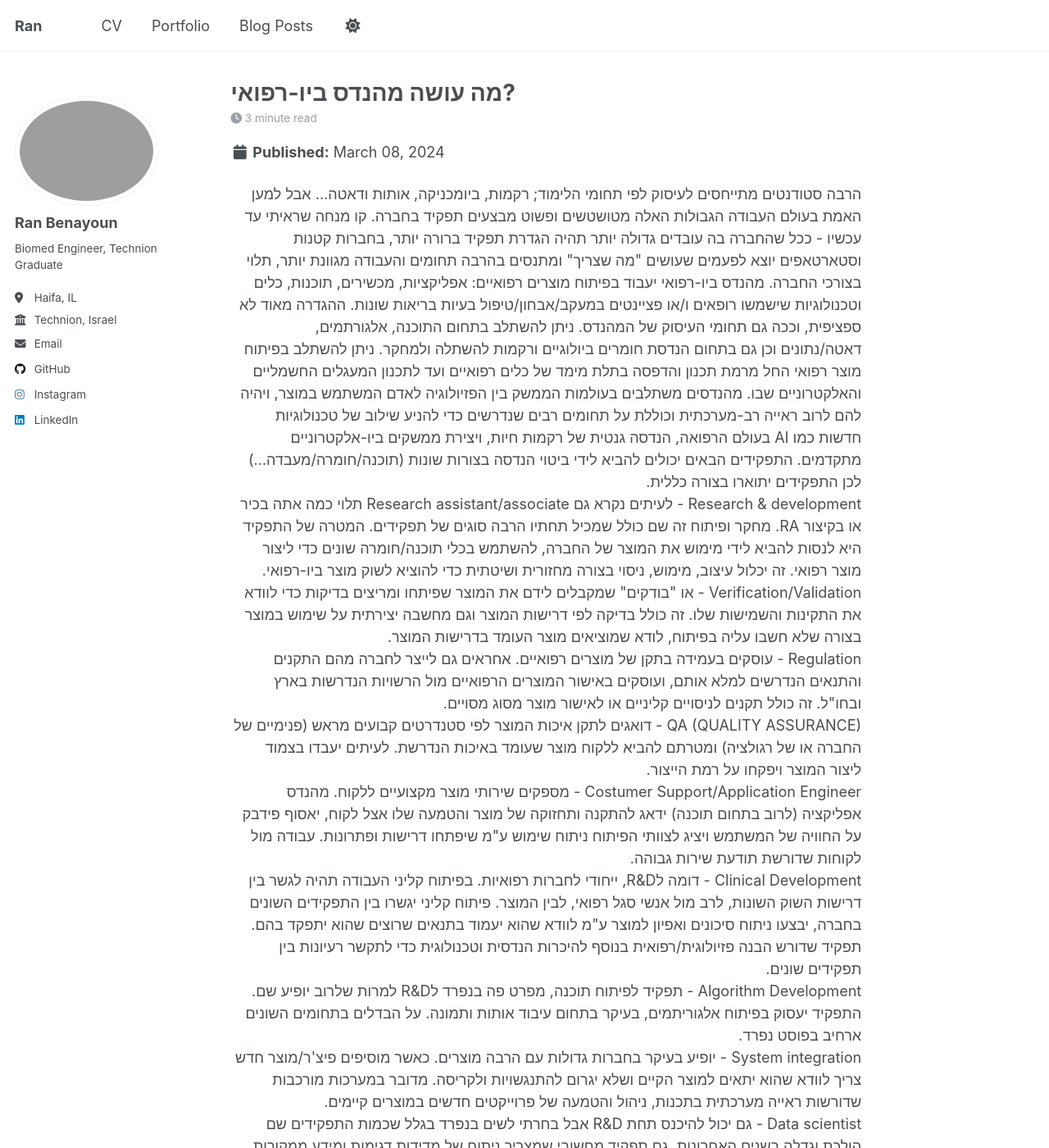
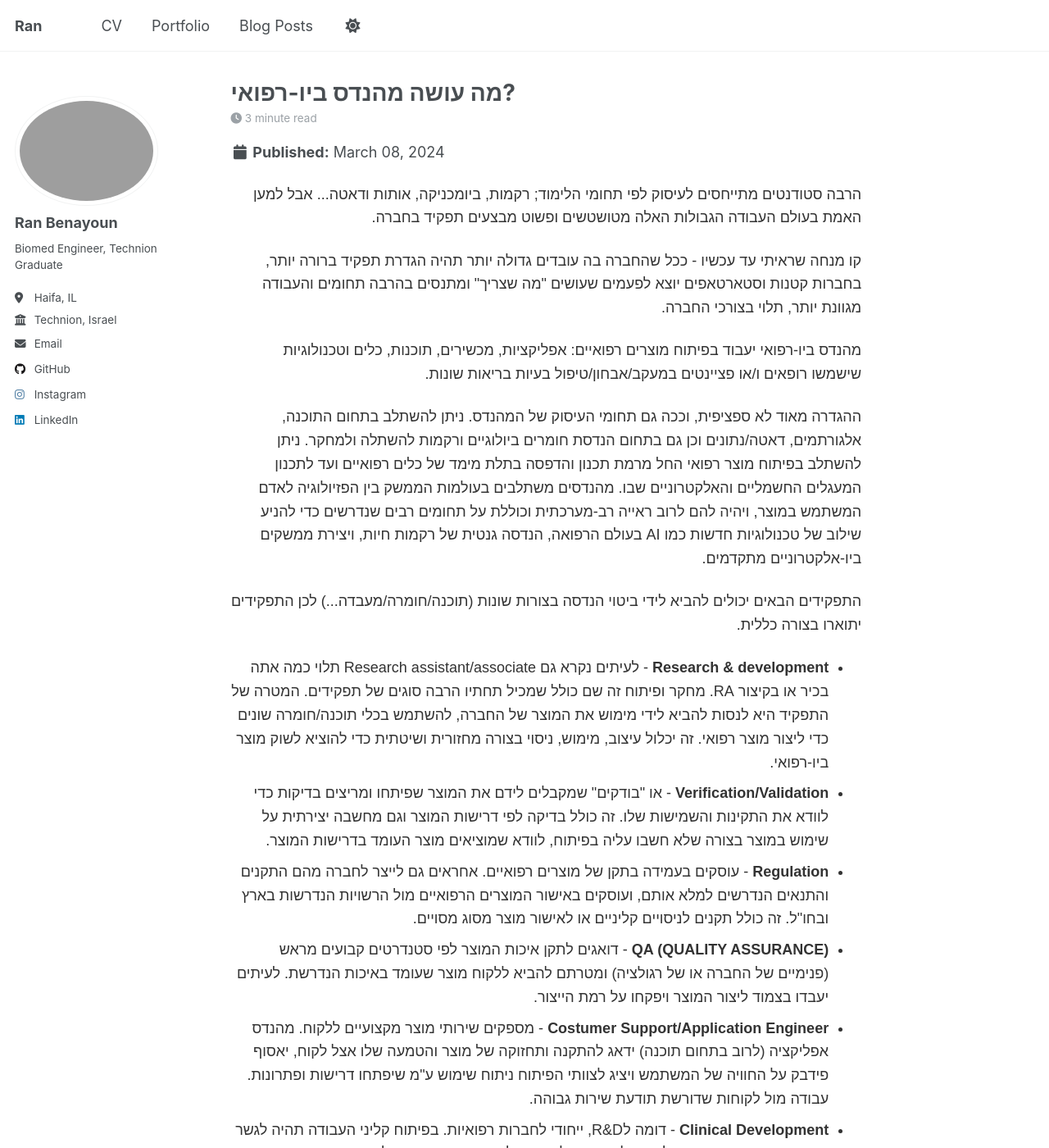
Before and after one commit to ranbenayoun/ranbe, a Jekyll site: the page built from _posts/2013-08-14-blog-post-2.md, in a window 1280 px wide and 1400 px high. Shown: the whole window at 82% size. Built offline with Jekyll 4.4.1, drawn with Linux system fonts in a browser that asks for light colours; some of the changed text lies outside the part shown.

Commit message:
שינוי בלוג פוסטים וקישורים לפורטפוליו

```diff
--- a/_portfolio/portfolio-2.html
+++ b/_portfolio/portfolio-2.html
@@ -1,5 +1,5 @@
 ---
-title: "Cults 3D portfolio"
+title: "Cults 3D Portfolio"
 excerpt: "My original designs, for purchase<br/>"
 collection: portfolio
 permalink: https://cults3d.com/en/users/ranbenayoun/3d-models
--- a/_posts/2013-08-14-blog-post-2.md
+++ b/_posts/2013-08-14-blog-post-2.md
@@ -7,20 +7,36 @@ tags:
   - עבודה
   - תפקידים
 ---
-<div dir="rtl" align="right">
+<div dir="rtl" style="font-family: Arial, sans-serif; line-height: 1.6; color: #333; max-width: 800px; margin: auto;">
 
-הרבה סטודנטים מתייחסים לעיסוק לפי תחומי הלימוד; רקמות, ביומכניקה, אותות ודאטה... אבל למען האמת בעולם העבודה הגבולות האלה מטושטשים ופשוט מבצעים תפקיד בחברה.
-קו מנחה שראיתי עד עכשיו - ככל שהחברה בה עובדים גדולה יותר תהיה הגדרת תפקיד ברורה יותר, בחברות קטנות וסטארטאפים יוצא לפעמים שעושים "מה שצריך" ומתנסים בהרבה תחומים והעבודה מגוונת יותר, תלוי בצורכי החברה.
-מהנדס ביו-רפואי יעבוד בפיתוח מוצרים רפואיים: אפליקציות, מכשירים, תוכנות, כלים וטכנולוגיות שישמשו רופאים ו/או פציינטים במעקב/אבחון/טיפול בעיות בריאות שונות.
-ההגדרה מאוד לא ספציפית, וככה גם תחומי העיסוק של המהנדס. ניתן להשתלב בתחום התוכנה, אלגורתמים, דאטה/נתונים וכן גם בתחום הנדסת חומרים ביולוגיים ורקמות להשתלה ולמחקר. ניתן להשתלב בפיתוח מוצר רפואי החל מרמת תכנון והדפסה בתלת מימד של כלים רפואיים ועד לתכנון המעגלים החשמליים והאלקטרוניים שבו. מהנדסים משתלבים בעולמות הממשק בין הפזיולוגיה לאדם המשתמש במוצר, ויהיה להם לרוב ראייה רב-מערכתית וכוללת על תחומים רבים שנדרשים כדי להניע שילוב של טכנולוגיות חדשות כמו AI בעולם הרפואה, הנדסה גנטית של רקמות חיות, ויצירת ממשקים ביו-אלקטרוניים מתקדמים.
-התפקידים הבאים יכולים להביא לידי ביטוי הנדסה בצורות שונות (תוכנה/חומרה/מעבדה...) לכן התפקידים יתוארו בצורה כללית.
-<br>Research & development - לעיתים נקרא גם Research assistant/associate תלוי כמה אתה בכיר או בקיצור RA. מחקר ופיתוח זה שם כולל שמכיל תחתיו הרבה סוגים של תפקידים. המטרה של התפקיד היא לנסות להביא לידי מימוש את המוצר של החברה, להשתמש בכלי תוכנה/חומרה שונים כדי ליצור מוצר רפואי. זה יכלול עיצוב, מימוש, ניסוי בצורה מחזורית ושיטתית כדי להוציא לשוק מוצר ביו-רפואי.
-<br>Verification/Validation - או "בודקים" שמקבלים לידם את המוצר שפיתחו ומריצים בדיקות כדי לוודא את התקינות והשמישות שלו. זה כולל בדיקה לפי דרישות המוצר וגם מחשבה יצירתית על שימוש במוצר בצורה שלא חשבו עליה בפיתוח, לודא שמוציאים מוצר העומד בדרישות המוצר.
-<br>Regulation - עוסקים בעמידה בתקן של מוצרים רפואיים. אחראים גם לייצר לחברה מהם התקנים והתנאים הנדרשים למלא אותם, ועוסקים באישור המוצרים הרפואיים מול הרשויות הנדרשות בארץ ובחו"ל. זה כולל תקנים לניסויים קליניים או לאישור מוצר מסוג מסויים.
-<br>QA (QUALITY ASSURANCE) - דואגים לתקן איכות המוצר לפי סטנדרטים קבועים מראש (פנימיים של החברה או של רגולציה) ומטרתם להביא ללקוח מוצר שעומד באיכות הנדרשת. לעיתים יעבדו בצמוד ליצור המוצר ויפקחו על רמת הייצור.
-<br>Costumer Support/Application Engineer - מספקים שירותי מוצר מקצועיים ללקוח. מהנדס אפליקציה (לרוב בתחום תוכנה) ידאג להתקנה ותחזוקה של מוצר והטמעה שלו אצל לקוח, יאסוף פידבק על החוויה של המשתמש ויציג לצוותי הפיתוח ניתוח שימוש ע"מ שיפתחו דרישות ופתרונות. עבודה מול לקוחות שדורשת תודעת שירות גבוהה.
-<br>Clinical Development - דומה לR&D, ייחודי לחברות רפואיות. בפיתוח קליני העבודה תהיה לגשר בין דרישות השוק השונות, לרב מול אנשי סגל רפואי, לבין המוצר. פיתוח קליני יגשרו בין התפקידים השונים בחברה, יבצעו ניתוח סיכונים ואפיון למוצר ע"מ לוודא שהוא יעמוד בתנאים שרוצים שהוא יתפקד בהם. תפקיד שדורש הבנה פזיולוגית/רפואית בנוסף להיכרות הנדסית וטכנולוגית כדי לתקשר רעיונות בין תפקידים שונים.
-<br>Algorithm Development - תפקיד לפיתוח תוכנה, מפרט פה בנפרד לR&D למרות שלרוב יופיע שם. התפקיד יעסוק בפיתוח אלגוריתמים, בעיקר בתחום עיבוד אותות ותמונה. על הבדלים בתחומים השונים ארחיב בפוסט נפרד.
-<br>System integration - יופיע בעיקר בחברות גדולות עם הרבה מוצרים. כאשר מוסיפים פיצ'ר/מוצר חדש צריך לוודא שהוא יתאים למוצר הקיים ושלא יגרום להתנגשויות ולקריסה. מדובר במערכות מורכבות שדורשות ראייה מערכתית בתכנות, ניהול והטמעה של פרוייקטים חדשים במוצרים קיימים.
-<br>Data scientist - גם יכול להיכנס תחת R&D אבל בחרתי לשים בנפרד בגלל שכמות התפקידים שם הולכת וגדלה בשנים האחרונות. גם תפקיד מחשובי שמצריך ניתוח של מדידות,דגימות ומידע ממקורות שונים. עולם הדאטה היום הולך וגדל גם בשימוש רפואי ויש חשיבות להבנה רפואית של משמעות הדאטה ע"מ להפיק ממנו מסקנות נכונות.
-*כל הפוסט נכתב מחוויה וידע אישי שלי, מוזמנים להעיר או להוסיף על עוד תפקידים
+<p>הרבה סטודנטים מתייחסים לעיסוק לפי תחומי הלימוד; רקמות, ביומכניקה, אותות ודאטה... אבל למען האמת בעולם העבודה הגבולות האלה מטושטשים ופשוט מבצעים תפקיד בחברה.</p>
+
+<p>קו מנחה שראיתי עד עכשיו - ככל שהחברה בה עובדים גדולה יותר תהיה הגדרת תפקיד ברורה יותר, בחברות קטנות וסטארטאפים יוצא לפעמים שעושים "מה שצריך" ומתנסים בהרבה תחומים והעבודה מגוונת יותר, תלוי בצורכי החברה.</p>
+
+<p>מהנדס ביו-רפואי יעבוד בפיתוח מוצרים רפואיים: אפליקציות, מכשירים, תוכנות, כלים וטכנולוגיות שישמשו רופאים ו/או פציינטים במעקב/אבחון/טיפול בעיות בריאות שונות.</p>
+
+<p>ההגדרה מאוד לא ספציפית, וככה גם תחומי העיסוק של המהנדס. ניתן להשתלב בתחום התוכנה, אלגורתמים, דאטה/נתונים וכן גם בתחום הנדסת חומרים ביולוגיים ורקמות להשתלה ולמחקר. ניתן להשתלב בפיתוח מוצר רפואי החל מרמת תכנון והדפסה בתלת מימד של כלים רפואיים ועד לתכנון המעגלים החשמליים והאלקטרוניים שבו. מהנדסים משתלבים בעולמות הממשק בין הפזיולוגיה לאדם המשתמש במוצר, ויהיה להם לרוב ראייה רב-מערכתית וכוללת על תחומים רבים שנדרשים כדי להניע שילוב של טכנולוגיות חדשות כמו AI בעולם הרפואה, הנדסה גנטית של רקמות חיות, ויצירת ממשקים ביו-אלקטרוניים מתקדמים.</p>
+
+<p>התפקידים הבאים יכולים להביא לידי ביטוי הנדסה בצורות שונות (תוכנה/חומרה/מעבדה...) לכן התפקידים יתוארו בצורה כללית.</p>
+
+<ul>
+  <li><strong>Research & development</strong> - לעיתים נקרא גם Research assistant/associate תלוי כמה אתה בכיר או בקיצור RA. מחקר ופיתוח זה שם כולל שמכיל תחתיו הרבה סוגים של תפקידים. המטרה של התפקיד היא לנסות להביא לידי מימוש את המוצר של החברה, להשתמש בכלי תוכנה/חומרה שונים כדי ליצור מוצר רפואי. זה יכלול עיצוב, מימוש, ניסוי בצורה מחזורית ושיטתית כדי להוציא לשוק מוצר ביו-רפואי.</li>
+
+  <li><strong>Verification/Validation</strong> - או "בודקים" שמקבלים לידם את המוצר שפיתחו ומריצים בדיקות כדי לוודא את התקינות והשמישות שלו. זה כולל בדיקה לפי דרישות המוצר וגם מחשבה יצירתית על שימוש במוצר בצורה שלא חשבו עליה בפיתוח, לוודא שמוציאים מוצר העומד בדרישות המוצר.</li>
+
+  <li><strong>Regulation</strong> - עוסקים בעמידה בתקן של מוצרים רפואיים. אחראים גם לייצר לחברה מהם התקנים והתנאים הנדרשים למלא אותם, ועוסקים באישור המוצרים הרפואיים מול הרשויות הנדרשות בארץ ובחו"ל. זה כולל תקנים לניסויים קליניים או לאישור מוצר מסוג מסויים.</li>
+
+  <li><strong>QA (QUALITY ASSURANCE)</strong> - דואגים לתקן איכות המוצר לפי סטנדרטים קבועים מראש (פנימיים של החברה או של רגולציה) ומטרתם להביא ללקוח מוצר שעומד באיכות הנדרשת. לעיתים יעבדו בצמוד ליצור המוצר ויפקחו על רמת הייצור.</li>
+
+  <li><strong>Costumer Support/Application Engineer</strong> - מספקים שירותי מוצר מקצועיים ללקוח. מהנדס אפליקציה (לרוב בתחום תוכנה) ידאג להתקנה ותחזוקה של מוצר והטמעה שלו אצל לקוח, יאסוף פידבק על החוויה של המשתמש ויציג לצוותי הפיתוח ניתוח שימוש ע"מ שיפתחו דרישות ופתרונות. עבודה מול לקוחות שדורשת תודעת שירות גבוהה.</li>
+
+  <li><strong>Clinical Development</strong> - דומה לR&D, ייחודי לחברות רפואיות. בפיתוח קליני העבודה תהיה לגשר בין דרישות השוק השונות, לרב מול אנשי סגל רפואי, לבין המוצר. פיתוח קליני יגשרו בין התפקידים השונים בחברה, יבצעו ניתוח סיכונים ואפיון למוצר ע"מ לוודא שהוא יעמוד בתנאים שרוצים שהוא יתפקד בהם. תפקיד שדורש הבנה פזיולוגית/רפואית בנוסף להיכרות הנדסית וטכנולוגית כדי לתקשר רעיונות בין תפקידים שונים.</li>
+
+  <li><strong>Algorithm Development</strong> - תפקיד לפיתוח תוכנה, מפרט פה בנפרד לR&D למרות שלרוב יופיע שם. התפקיד יעסוק בפיתוח אלגוריתמים, בעיקר בתחום עיבוד אותות ותמונה. על הבדלים בתחומים השונים ארחיב בפוסט נפרד.</li>
+
+  <li><strong>System integration</strong> - יופיע בעיקר בחברות גדולות עם הרבה מוצרים. כאשר מוסיפים פיצ'ר/מוצר חדש צריך לוודא שהוא יתאים למוצר הקיים ושלא יגרום להתנגשויות ולקריסה. מדובר במערכות מורכבות שדורשות ראייה מערכתית בתכנות, ניהול והטמעה של פרוייקטים חדשים במוצרים קיימים.</li>
+
+  <li><strong>Data scientist</strong> - גם יכול להיכנס תחת R&D אבל בחרתי לשים בנפרד בגלל שכמות התפקידים שם הולכת וגדלה בשנים האחרונות. גם תפקיד מחשובי שמצריך ניתוח של מדידות, דגימות ומידע ממקורות שונים. עולם הדאטה היום הולך וגדל גם בשימוש רפואי ויש חשיבות להבנה רפואית של משמעות הדאטה ע"מ להפיק ממנו מסקנות נכונות.</li>
+</ul>
+
+<p><em>כל הפוסט נכתב מחוויה וידע אישי שלי, מוזמנים להעיר או להוסיף על עוד תפקידים</em></p>
```
Also changed, not shown: _portfolio/portfolio-1.md (+1 -1 lines), _posts/2012-08-14-blog-post-1.md (+0 -2 lines), _posts/2014-08-14-blog-post-3.md (+22 -12 lines).
